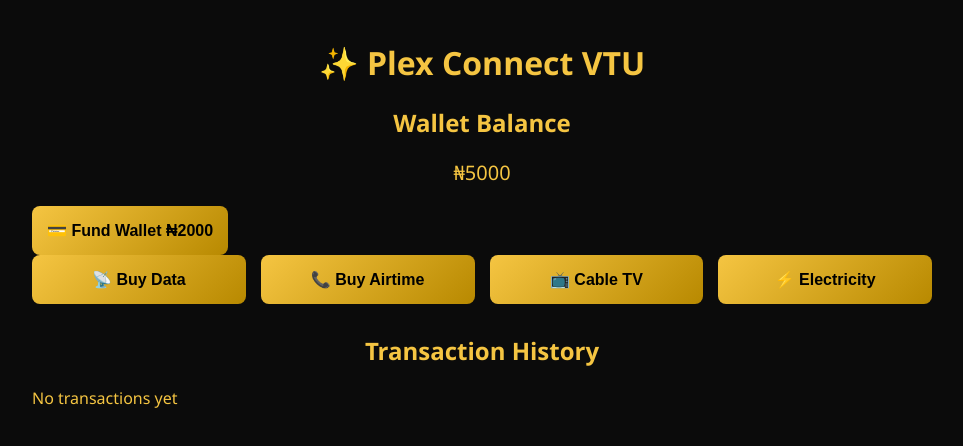
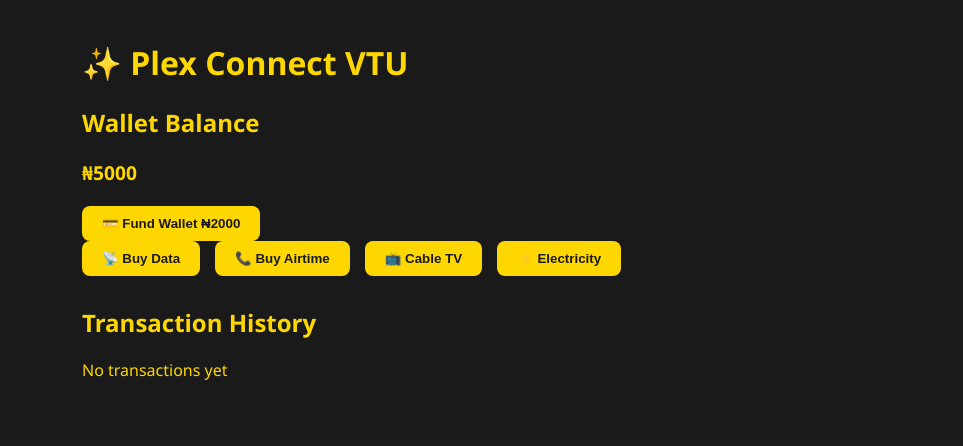
Before and after one commit to PApi0987/plex-connect-frontend, a React app: page / in a window 1280 px wide. Shown: the top 446 px of the page, without its empty margins (158-1121 px from the left). Built offline with nearby package versions, Linux system fonts and the light colour scheme.

Commit message:
Update styles.css

```diff
--- a/src/styles.css
+++ b/src/styles.css
@@ -1,47 +1,47 @@
 body {
   margin: 0;
-  font-family: "Segoe UI", sans-serif;
-  background: #0b0b0b;
-  color: #f5c542;
+  font-family: 'Segoe UI', Tahoma, Geneva, Verdana, sans-serif;
+  background-color: #1a1a1a;
+  color: #ffd700;
 }
 
 .container {
-  max-width: 900px;
+  padding: 20px;
+  max-width: 800px;
   margin: auto;
-  padding: 20px;
 }
 
-h1, h2 {
-  text-align: center;
-  color: #f5c542;
+h1, h2, h3 {
+  color: #ffd700;
 }
 
 .wallet {
-  text-align: center;
-  font-size: 20px;
+  font-weight: bold;
+  font-size: 1.2rem;
   margin-bottom: 20px;
 }
 
 .grid {
-  display: grid;
-  grid-template-columns: repeat(auto-fit, minmax(200px, 1fr));
+  display: flex;
+  flex-wrap: wrap;
   gap: 15px;
   margin-bottom: 30px;
 }
 
 button {
-  background: linear-gradient(135deg, #f5c542, #b88900);
-  color: #000;
+  background-color: #ffd700;
+  color: #1a1a1a;
   border: none;
-  padding: 15px;
-  font-size: 16px;
-  border-radius: 8px;
+  padding: 10px 20px;
   cursor: pointer;
   font-weight: bold;
+  border-radius: 8px;
+  transition: all 0.2s ease;
 }
 
 button:hover {
-  opacity: 0.85;
+  background-color: #e6c200;
+  transform: scale(1.05);
 }
 
 ul {
@@ -50,15 +50,16 @@ ul {
 }
 
 li {
-  background: #111;
-  padding: 10px;
-  margin-bottom: 8px;
-  border-left: 4px solid #f5c542;
+  padding: 8px;
+  margin-bottom: 5px;
+  background-color: #333;
+  border-radius: 5px;
 }
 
 pre {
-  background: #111;
-  padding: 15px;
+  background-color: #222;
+  color: #ffd700;
+  padding: 10px;
+  border-radius: 5px;
   overflow-x: auto;
-  color: #00ffae;
 }
```
